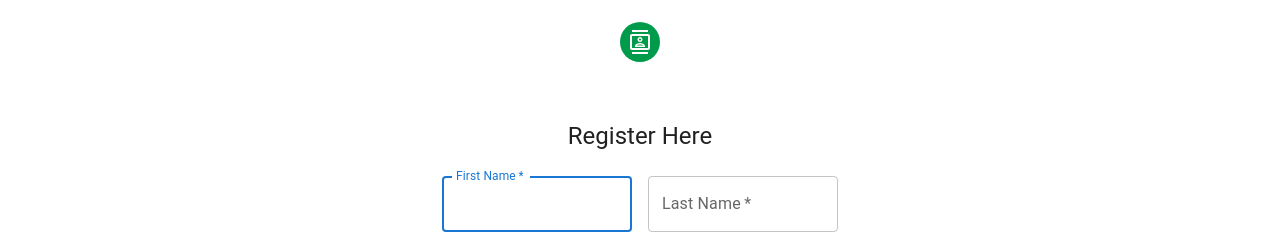
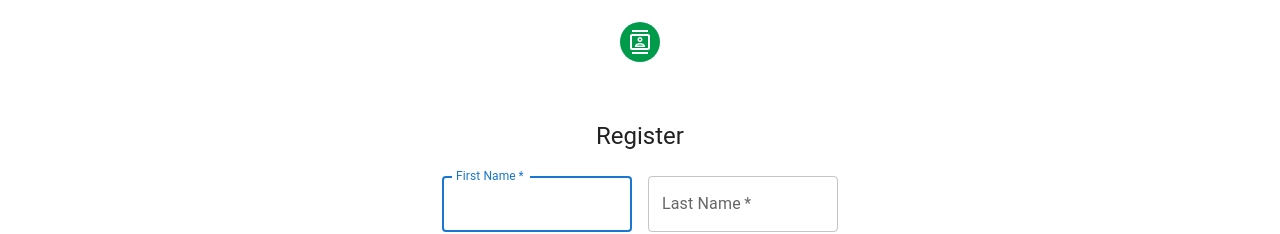
Before and after one commit to alexanderwhang/root-causes-fresh-produce-program, a React (Create React App) app in the folder root-causes-volunteer/react-volunteer-app/: page /profile in a window 1280 px wide. Shown: the part 137-371 px from the top of the page. Built offline with nearby package versions, Linux system fonts and the light colour scheme.

Commit message:
changed register

```diff
--- a/root-causes-volunteer/react-volunteer-app/src/pages/Profile.js
+++ b/root-causes-volunteer/react-volunteer-app/src/pages/Profile.js
@@ -93,7 +93,7 @@ export default function Profile() {
             <ContactsOutlinedIcon />
           </Avatar>
           <Typography component="h1" variant="h5">
-            Register Here
+            Register
           </Typography>
 
           <Box component="form" noValidate sx={{ mt: 3 }}>
```
